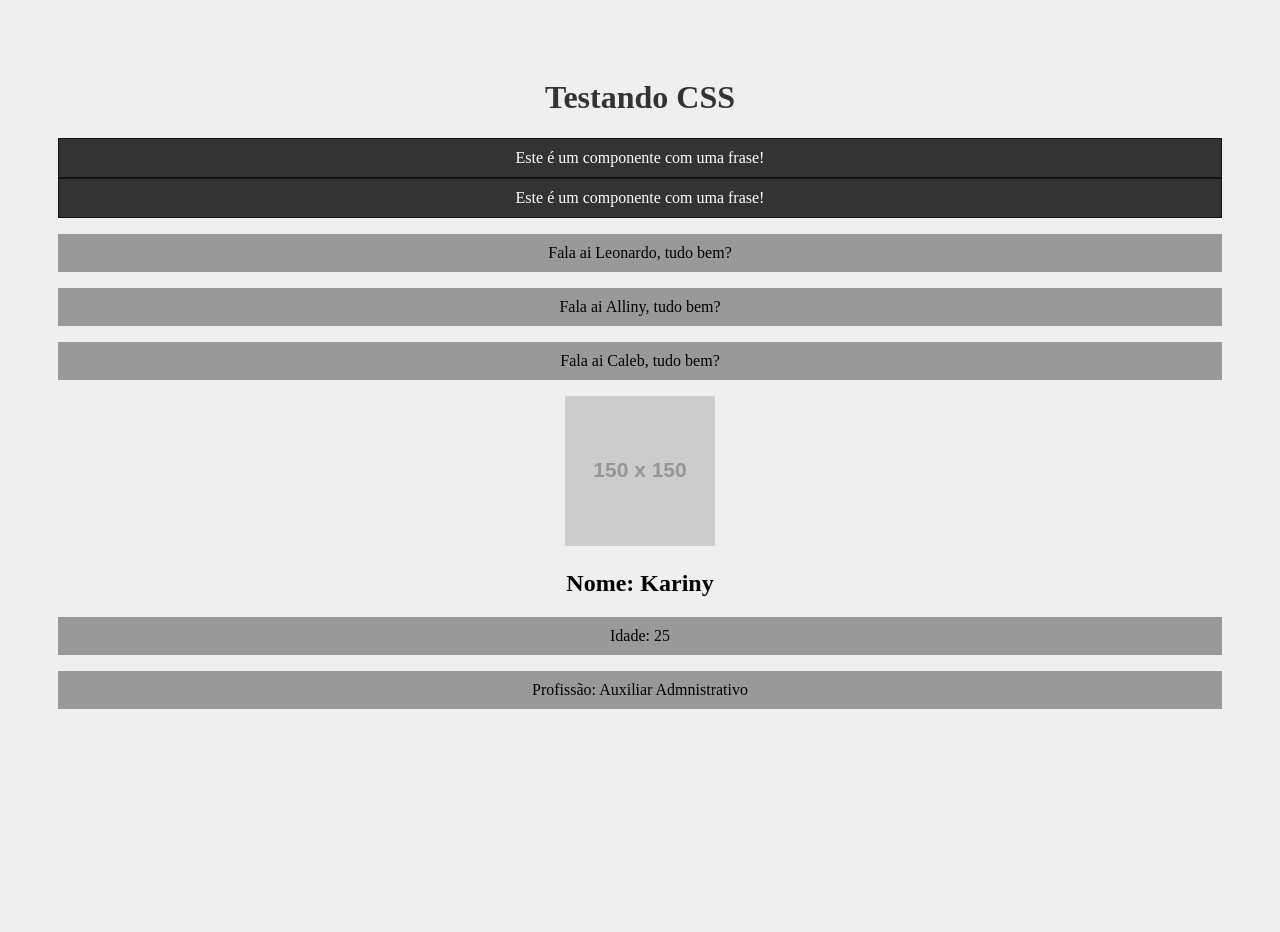
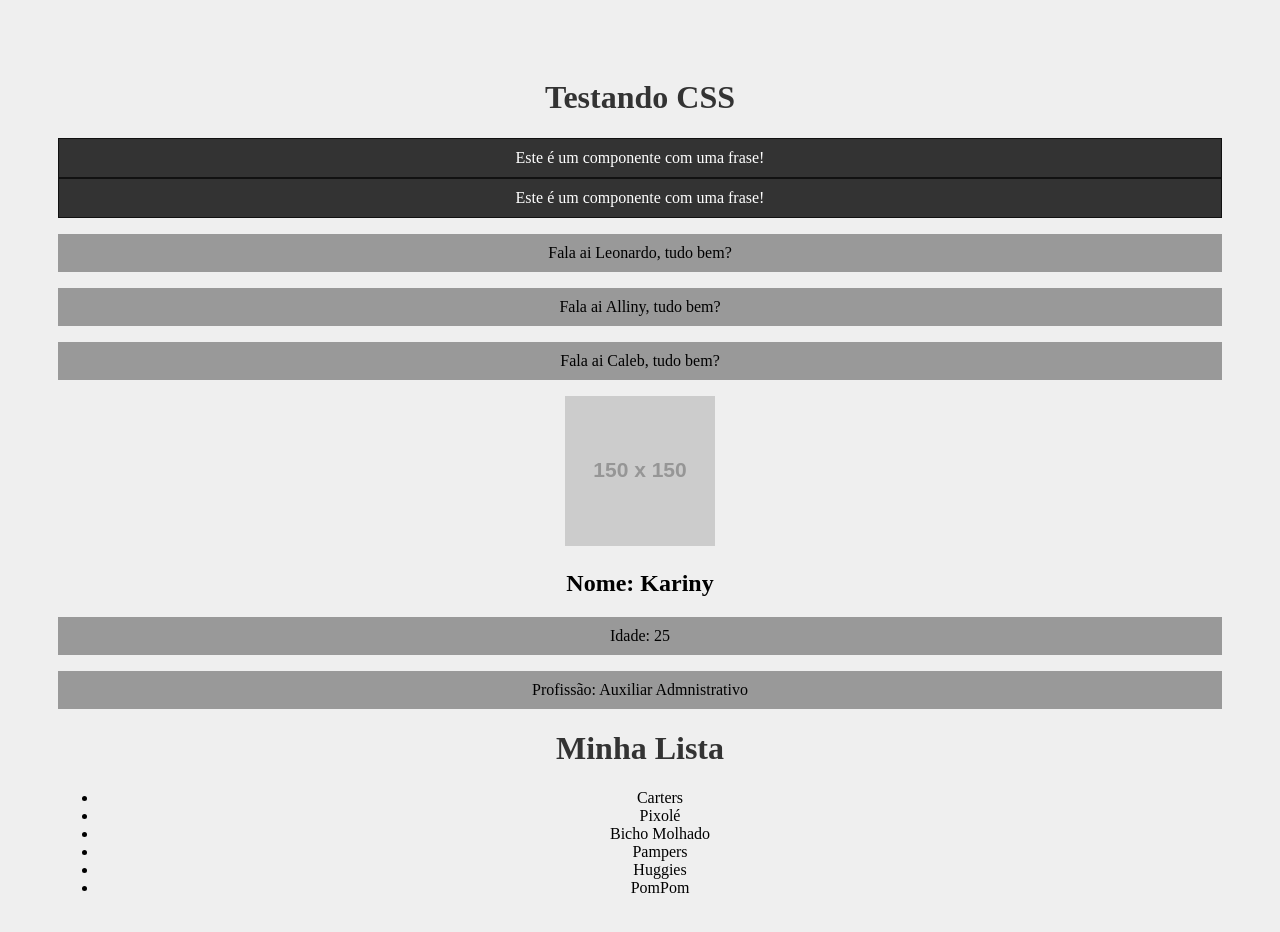
Before and after one commit to BenvindoDev/meu-projeto, a React (Create React App) app: page / in a window 1280 px wide. Shown: the top 932 px of the page. Before the commit the page ends 800 px from the top, so only its background shows below. Built offline with nearby package versions, Linux system fonts and the light colour scheme.

Commit message:
Fragments

```diff
--- a/src/App.js
+++ b/src/App.js
@@ -2,6 +2,7 @@
 import SayMyName from './components/SayMyName';
 import Pessoa from './components/Pessoa';
 import Frase from './components/Frase';
+import List from './components/List';
 
 
 function App() {
@@ -22,6 +23,7 @@
         profissao="Auxiliar Admnistrativo"
         foto="https://via.placeholder.com/150"
       />
+      <List />
     </div>
   )
 }
--- /dev/null
+++ b/src/components/Item.js
@@ -0,0 +1,9 @@
+function Item(props) {
+    return (
+        <>
+        <li>{props.marca}</li>
+        </>
+    )
+}
+
+export default Item
--- /dev/null
+++ b/src/components/List.js
@@ -0,0 +1,19 @@
+import Item from "./Item"
+
+function List() {
+    return (
+        <>
+            <h1>Minha Lista</h1>
+            <ul>
+                <Item marca="Carters" />
+                <Item marca="Pixolé" />
+                <Item marca="Bicho Molhado" />
+                <Item marca="Pampers" />
+                <Item marca="Huggies" />
+                <Item marca="PomPom" />
+            </ul>
+        </>
+    )
+}
+
+export default List
--- a/src/index.css
+++ b/src/index.css
@@ -1,5 +1,6 @@
 body {
   padding: 50px;
+  padding-bottom: 500px;
   background-color: #efefef;
 }
 
```
